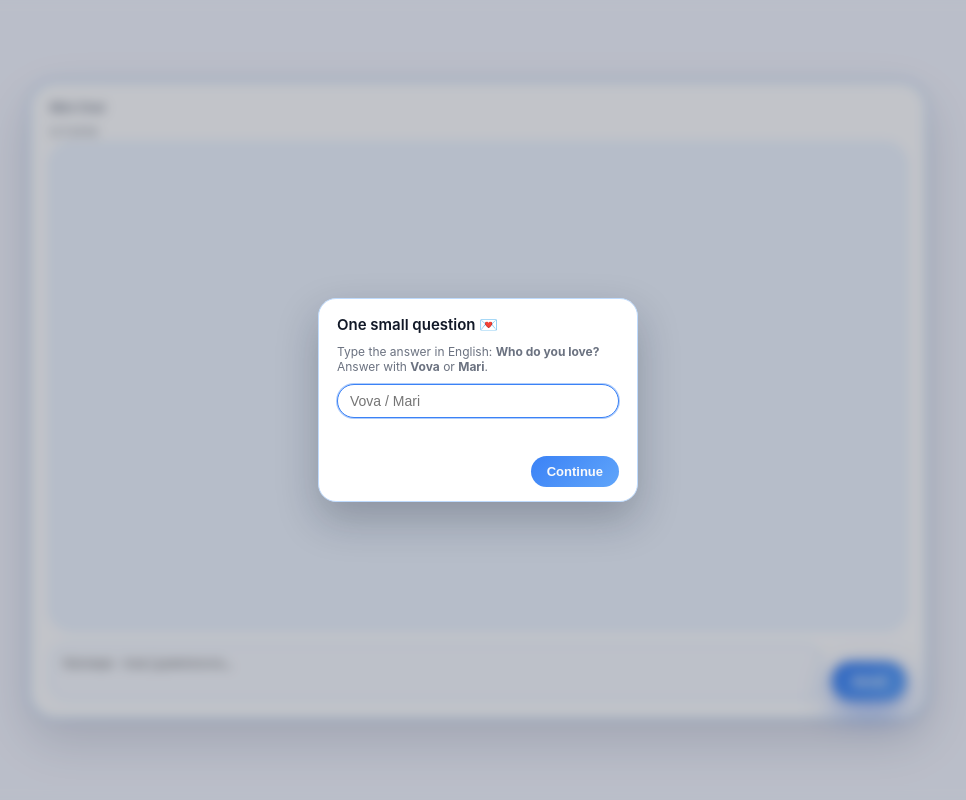
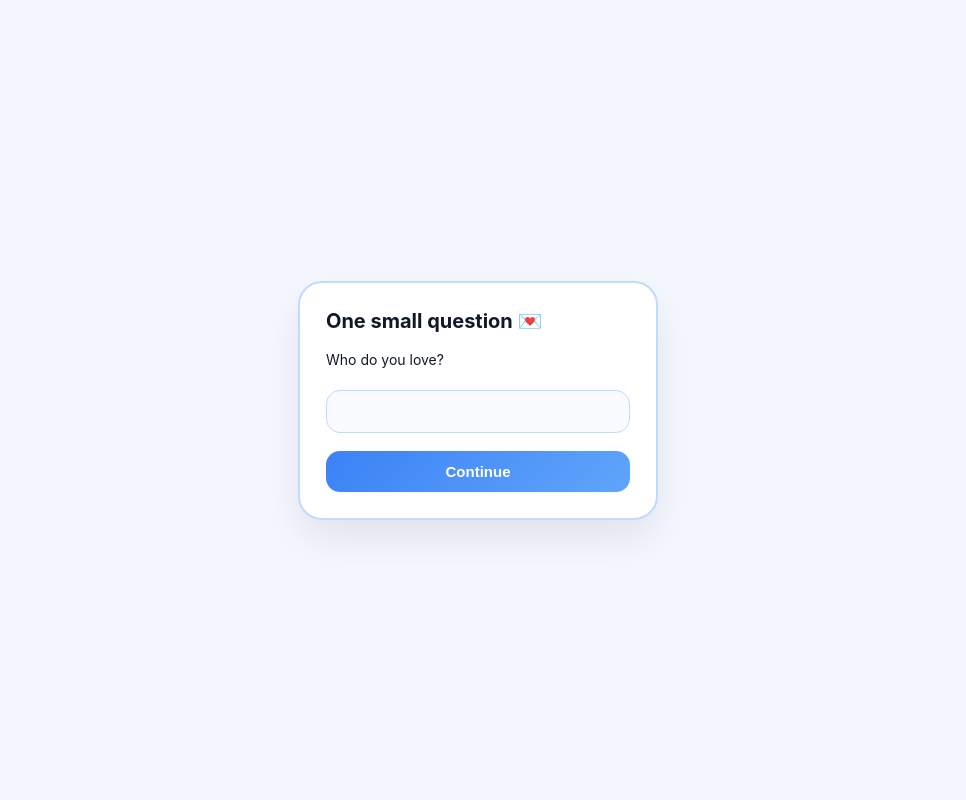
Before and after one commit to volodymyrhasych/Chat_Mari_Vova, a FastAPI app: page / in a window 1280 px wide. Shown: the whole page, without its empty margins (162-1128 px from the left). Run offline with FastAPI, Linux system fonts and the light colour scheme.

Commit message:
Revamp chat UI and update message handling
Refactor chat interface and login screen styles. Update message handling to use new sender logic.

```diff
--- a/templates/chat.html
+++ b/templates/chat.html
@@ -1,4 +1,3 @@
-
 <!DOCTYPE html>
 <html lang="uk">
 <head>
@@ -20,50 +19,74 @@
             color: #111827;
         }
 
-        .card {
+        /* --- LOGIN SCREEN --- */
+        .welcome-screen {
+            width: 360px;
+            background: #ffffff;
+            padding: 26px;
+            border-radius: 24px;
+            border: 2px solid #bfdbfe;
+            box-shadow: 0 20px 40px rgba(0,0,0,0.08);
+            display: flex;
+            flex-direction: column;
+            gap: 18px;
+        }
+
+        .welcome-title {
+            font-size: 20px;
+            font-weight: 700;
+        }
+
+        .welcome-text {
+            font-size: 14px;
+            margin-bottom: 4px;
+        }
+
+        .welcome-input {
+            width: 100%;
+            padding: 12px 14px;
+            border-radius: 14px;
+            border: 1px solid #bfdbfe;
+            background: #f9fbff;
+            font-size: 15px;
+            outline: none;
+        }
+        .welcome-input:focus {
+            border-color: #3b82f6;
+            box-shadow: 0 0 0 1px rgba(59,130,246,0.35);
+            background: #ffffff;
+        }
+
+        .welcome-btn {
+            padding: 12px 16px;
+            font-size: 15px;
+            font-weight: 600;
+            border-radius: 14px;
+            border: none;
+            cursor: pointer;
+            background: linear-gradient(135deg, #3b82f6, #60a5fa);
+            color: white;
+        }
+
+        /* --- CHAT LAYOUT --- */
+
+        .chat-card {
             width: min(900px, 100vw - 32px);
-            height: min(640px, 100vh - 32px);
+            height: min(680px, 100vh - 32px);
             border-radius: 28px;
             background: #ffffff;
             border: 2px solid #bfdbfe;
-            box-shadow:
-                0 20px 50px rgba(15, 23, 42, 0.15),
-                0 0 0 1px rgba(148, 163, 184, 0.4);
-            padding: 18px 20px 18px;
-            display: flex;
+            display: none;
             flex-direction: column;
-            gap: 10px;
-        }
-
-        .top-row {
-            display: flex;
-            justify-content: space-between;
-            align-items: center;
-            font-size: 12px;
-            color: #6b7280;
-        }
-
-        .title {
-            font-weight: 600;
-        }
-
-        .identity-label {
-            font-size: 12px;
-            font-weight: 500;
-            color: #1d4ed8;
-        }
-
-        .field-row {
-            display: flex;
-            flex-direction: column;
-            gap: 4px;
+            padding: 20px;
+            gap: 12px;
         }
 
         .label {
             font-size: 11px;
+            color: #6b7280;
             text-transform: uppercase;
-            letter-spacing: 0.06em;
-            color: #6b7280;
+            letter-spacing: .06em;
         }
 
         .chat-wrapper {
@@ -72,196 +95,91 @@
             border-radius: 20px;
             border: 1px solid #bfdbfe;
             background: #eff6ff;
-            padding: 10px 10px 12px;
+            padding: 12px;
             overflow-y: auto;
-            font-size: 13px;
             display: flex;
             flex-direction: column;
             gap: 6px;
         }
 
         .msg-row {
+            width: 100%;
             display: flex;
-            width: 100%;
         }
-
         .msg-row.me {
             justify-content: flex-end;
         }
 
         .bubble {
-            display: inline-block;
             max-width: 75%;
-            padding: 6px 10px;
+            padding: 8px 12px;
             border-radius: 14px;
             background: #dbeafe;
             border: 1px solid #93c5fd;
             color: #111827;
         }
-
         .bubble.me {
             background: #3b82f6;
             border-color: #1d4ed8;
-            color: #eff6ff;
+            color: white;
         }
 
         .msg-meta {
             font-size: 11px;
-            opacity: 0.7;
-            margin-bottom: 2px;
-        }
-
-        .msg-text {
-            font-size: 13px;
-            line-height: 1.25;
-            white-space: pre-wrap;
-            word-wrap: break-word;
+            opacity: 0.8;
         }
 
         .input-row {
             display: flex;
             gap: 10px;
-            align-items: flex-end;
-            margin-top: 4px;
         }
 
         .textarea {
             flex: 1;
-            min-height: 56px;
-            max-height: 110px;
+            padding: 12px;
             border-radius: 16px;
             border: 1px solid #bfdbfe;
             background: #f9fbff;
-            padding: 10px 12px;
-            font-size: 14px;
-            color: #111827;
             resize: none;
-            outline: none;
-        }
-
-        .textarea:focus {
-            border-color: #3b82f6;
-            box-shadow: 0 0 0 1px rgba(59, 130, 246, 0.4);
-            background: #ffffff;
-        }
-
-        .btn {
-            border-radius: 999px;
-            border: none;
-            padding: 11px 20px;
-            font-size: 14px;
-            font-weight: 600;
-            background: linear-gradient(135deg, #3b82f6, #60a5fa);
-            color: #f9fafb;
-            cursor: pointer;
-            box-shadow:
-                0 12px 30px rgba(37, 99, 235, 0.5),
-                0 0 0 1px rgba(30, 64, 175, 0.6);
-            white-space: nowrap;
-        }
-
-        .btn:active {
-            transform: translateY(1px);
-            box-shadow:
-                0 6px 16px rgba(37, 99, 235, 0.55),
-                0 0 0 1px rgba(30, 64, 175, 0.7);
-        }
-
-        /* --------- Love-login overlay ---------- */
-
-        .login-overlay {
-            position: fixed;
-            inset: 0;
-            background: rgba(15, 23, 42, 0.25);
-            display: flex;
-            align-items: center;
-            justify-content: center;
-            backdrop-filter: blur(6px);
-        }
-
-        .login-card {
-            width: min(320px, 100vw - 40px);
-            border-radius: 18px;
-            background: #ffffff;
-            border: 1px solid #bfdbfe;
-            box-shadow: 0 18px 40px rgba(15, 23, 42, 0.25);
-            padding: 16px 18px 14px;
-            display: flex;
-            flex-direction: column;
-            gap: 10px;
-        }
-
-        .login-title {
-            font-size: 15px;
-            font-weight: 600;
-            color: #111827;
-        }
-
-        .login-sub {
-            font-size: 12px;
-            color: #6b7280;
-        }
-
-        .login-input {
-            width: 100%;
-            border-radius: 999px;
-            border: 1px solid #bfdbfe;
-            background: #f9fbff;
-            padding: 8px 12px;
             font-size: 14px;
             outline: none;
         }
 
-        .login-input:focus {
-            border-color: #3b82f6;
-            box-shadow: 0 0 0 1px rgba(59, 130, 246, 0.4);
-            background: #ffffff;
-        }
-
-        .login-btn {
-            margin-top: 4px;
-            align-self: flex-end;
-            border-radius: 999px;
+        .btn {
+            padding: 12px 18px;
+            border-radius: 16px;
+            background: linear-gradient(135deg,#3b82f6,#60a5fa);
+            color: white;
             border: none;
-            padding: 8px 16px;
-            font-size: 13px;
+            cursor: pointer;
             font-weight: 600;
-            background: linear-gradient(135deg, #3b82f6, #60a5fa);
-            color: #f9fafb;
-            cursor: pointer;
-        }
-
-        .login-error {
-            font-size: 11px;
-            color: #b91c1c;
-            min-height: 14px;
-        }
-
-        .hidden {
-            display: none;
         }
 
         @media (max-width: 640px) {
-            .card {
-                border-radius: 0;
+            .chat-card {
                 width: 100vw;
                 height: 100vh;
-                max-height: none;
-                max-width: none;
-                padding: 12px 12px 14px;
+                border-radius: 0;
             }
         }
     </style>
 </head>
 <body>
-<div class="card">
-    <div class="top-row">
-        <div class="title">Mini Chat</div>
-        <div id="identityLabel" class="identity-label"></div>
+
+<!-- LOGIN SCREEN -->
+<div id="welcome" class="welcome-screen">
+    <div class="welcome-title">One small question 💌</div>
+    <div class="welcome-text">Who do you love?</div>
+
+    <input id="who-input" class="welcome-input" />
+
+    <button id="who-btn" class="welcome-btn">Continue</button>
 </div>
 
-    <div class="field-row" style="flex: 1; min-height: 0;">
-        <div class="label">Історія</div>
+<!-- CHAT UI -->
+<div id="chat-ui" class="chat-card">
+    <div>
+        <div class="label">ІСТОРІЯ</div>
         <div id="chat" class="chat-wrapper"></div>
     </div>
 
@@ -271,199 +189,105 @@
     </div>
 </div>
 
-<!-- Love-login оверлей -->
-<div id="loginOverlay" class="login-overlay hidden">
-    <div class="login-card">
-        <div class="login-title">One small question 💌</div>
-        <div class="login-sub">
-            Type the answer in English: <strong>Who do you love?</strong>
-            <br/>Answer with <strong>Vova</strong> or <strong>Mari</strong>.
-        </div>
-        <input id="answerInput" class="login-input" placeholder="Vova / Mari" />
-        <div id="loginError" class="login-error"></div>
-        <button id="loginBtn" class="login-btn">Continue</button>
-    </div>
-</div>
 
 <script>
-    const msgInput = document.getElementById("message");
-    const chatBox = document.getElementById("chat");
-    const sendBtn = document.getElementById("sendBtn");
-    const identityLabel = document.getElementById("identityLabel");
+    let sender = null;
 
-    const loginOverlay = document.getElementById("loginOverlay");
-    const answerInput = document.getElementById("answerInput");
-    const loginBtn = document.getElementById("loginBtn");
-    const loginError = document.getElementById("loginError");
+    const welcome = document.getElementById("welcome");
+    const chatUI = document.getElementById("chat-ui");
+    const whoInput = document.getElementById("who-input");
+    const whoBtn = document.getElementById("who-btn");
 
-    let currentUser = null;
-
-    function setIdentityLabel() {
-        if (!currentUser) {
-            identityLabel.textContent = "";
-            return;
-        }
-        if (currentUser === "Vova") {
-            identityLabel.textContent = "You: Vova";
-        } else if (currentUser === "Maria") {
-            identityLabel.textContent = "You: Mari";
-        } else {
-            identityLabel.textContent = "You: " + currentUser;
-        }
+    // Load saved sender
+    const saved = localStorage.getItem("sender");
+    if (saved) {
+        sender = saved;
+        welcome.style.display = "none";
+        chatUI.style.display = "flex";
     }
 
-    function getStoredUser() {
-        try {
-            return window.localStorage.getItem("mini_chat_user");
-        } catch (e) {
-            return null;
-        }
-    }
+    whoBtn.addEventListener("click", () => {
+        const val = whoInput.value.trim().toLowerCase();
 
-    function storeUser(user) {
-        try {
-            window.localStorage.setItem("mini_chat_user", user);
-        } catch (e) {}
-    }
+        if (val === "vova") sender = "Mari";
+        else if (val === "mari") sender = "Vova";
+        else return alert("Wrong answer 😄");
+
+        localStorage.setItem("sender", sender);
+
+        welcome.style.display = "none";
+        chatUI.style.display = "flex";
+    });
+
+    const chatBox = document.getElementById("chat");
+    const msgInput = document.getElementById("message");
+    const sendBtn = document.getElementById("sendBtn");
 
     async function fetchMessages() {
-        if (!currentUser) return;
-        try {
         const res = await fetch("/messages?limit=50");
         const data = await res.json();
         renderMessages(data);
-        } catch (e) {
-            console.error("Failed to fetch messages", e);
-        }
     }
 
     function renderMessages(list) {
+        if (!sender) return;
         chatBox.innerHTML = "";
 
-        for (const m of list) {
+        list.forEach(m => {
             const row = document.createElement("div");
-            row.className = "msg-row" + (m.sender === currentUser ? " me" : "");
+            row.className = "msg-row" + (m.sender === sender ? " me" : "");
 
             const bubble = document.createElement("div");
-            bubble.className = "bubble" + (m.sender === currentUser ? " me" : "");
+            bubble.className = "bubble" + (m.sender === sender ? " me" : "");
 
             const meta = document.createElement("div");
             meta.className = "msg-meta";
+
             const t = new Date(m.timestamp);
-            const timeStr = t.toLocaleTimeString("uk-UA", { hour: "2-digit", minute: "2-digit" });
-            meta.textContent = `${m.sender} · ${timeStr}`;
+            const time = t.toLocaleTimeString("uk-UA", { hour: "2-digit", minute: "2-digit" });
+
+            meta.textContent = `${m.sender} • ${time}`;
 
             const text = document.createElement("div");
-            text.className = "msg-text";
             text.textContent = m.text;
 
             bubble.appendChild(meta);
             bubble.appendChild(text);
             row.appendChild(bubble);
             chatBox.appendChild(row);
-        }
+        });
 
         chatBox.scrollTop = chatBox.scrollHeight;
     }
 
     async function sendMessage() {
-        if (!currentUser) {
-            showLogin();
-            return;
-        }
+        if (!sender) return;
+
         const text = msgInput.value.trim();
         if (!text) return;
 
-        try {
         await fetch("/messages", {
             method: "POST",
             headers: { "Content-Type": "application/json" },
-                body: JSON.stringify({ sender: currentUser, text }),
+            body: JSON.stringify({ sender, text }),
         });
+
         msgInput.value = "";
-            await fetchMessages();
-        } catch (e) {
-            console.error("Failed to send message", e);
+        fetchMessages();
     }
-    }
-
-    function showLogin() {
-        loginOverlay.classList.remove("hidden");
-        answerInput.value = "";
-        loginError.textContent = "";
-        answerInput.focus();
-    }
-
-    function hideLogin() {
-        loginOverlay.classList.add("hidden");
-        loginError.textContent = "";
-        answerInput.value = "";
-    }
-
-    function resolveUserFromAnswer(raw) {
-        const ans = raw.trim().toLowerCase();
-        if (!ans) return null;
-
-        if (ans === "vova") {
-            // If you answer "Vova", you are Mari
-            return "Maria";
-        }
-        if (ans === "mari" || ans === "maria") {
-            // If you answer "Mari", you are Vova
-            return "Vova";
-        }
-        return null;
-    }
-
-    async function performLogin() {
-        const raw = answerInput.value;
-        const user = resolveUserFromAnswer(raw);
-        if (!user) {
-            loginError.textContent = 'Please answer exactly "Vova" or "Mari".';
-            return;
-        }
-
-        currentUser = user;
-        storeUser(currentUser);
-        setIdentityLabel();
-        hideLogin();
-        await fetchMessages();
-    }
-
-    // Події
 
     sendBtn.addEventListener("click", sendMessage);
 
-    msgInput.addEventListener("keydown", (e) => {
+    msgInput.addEventListener("keydown", e => {
         if (e.key === "Enter" && !e.shiftKey) {
             e.preventDefault();
             sendMessage();
         }
     });
 
-    loginBtn.addEventListener("click", performLogin);
+    fetchMessages();
+    setInterval(fetchMessages, 3000);
+</script>
 
-    answerInput.addEventListener("keydown", (e) => {
-        if (e.key === "Enter") {
-            e.preventDefault();
-            performLogin();
-        }
-    });
-
-    // Ініціалізація
-
-    (function init() {
-        const stored = getStoredUser();
-        if (stored) {
-            currentUser = stored;
-            setIdentityLabel();
-            fetchMessages();
-        } else {
-            showLogin();
-        }
-
-        setInterval(fetchMessages, 3000);
-    })();
-</script>
 </body>
 </html>
```
Lines whose indentation alone changed are shown as unchanged.
